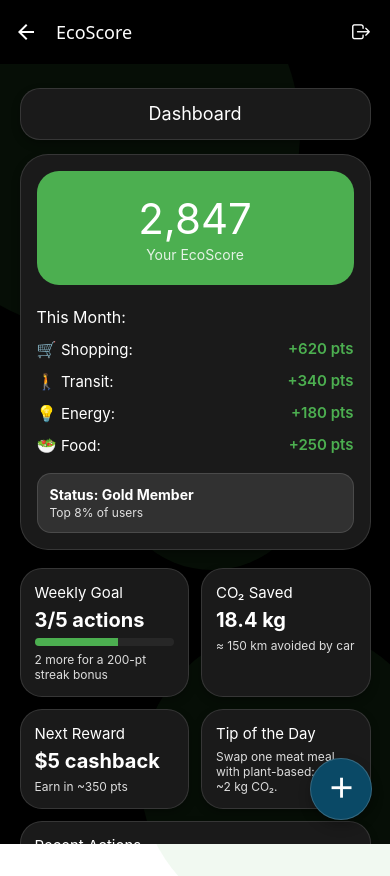
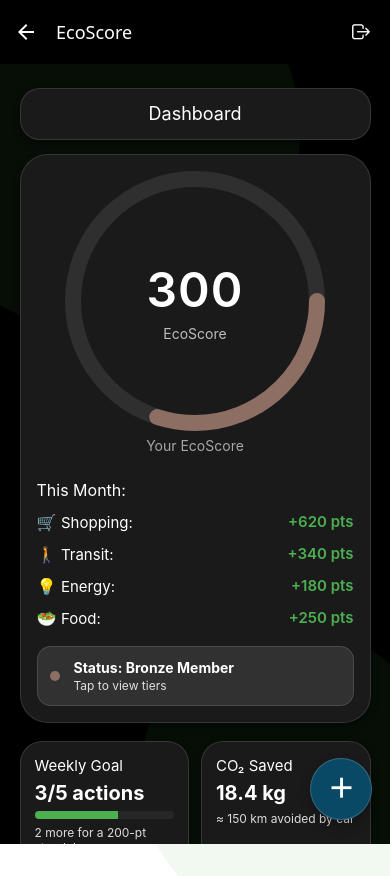
Before and after one commit to devyanigoil/EcoScore, a React Native app in the folder frontend/: screen /Home in a window 390 px wide. Built offline with nearby package versions, Linux system fonts and the light colour scheme; what expo-web-browser would draw is missing.

Commit message:
Added score ring

```diff
--- /dev/null
+++ b/frontend/screens/EcoScoreRing.js
@@ -0,0 +1,91 @@
+import React, { useEffect, useRef } from "react";
+import { View, Text, Animated, StyleSheet } from "react-native";
+import Svg, { Circle } from "react-native-svg";
+
+export const TIERS = [
+  { name: "Bronze", min: 0, max: 399, color: "#8D6E63" },
+  { name: "Silver", min: 400, max: 649, color: "#B0BEC5" },
+  { name: "Gold", min: 650, max: 849, color: "#D4AF37" },
+  { name: "Platinum", min: 850, max: 949, color: "#E5E4E2" },
+  { name: "Diamond", min: 950, max: 1000, color: "#64D8CB" },
+];
+
+export function getTier(score) {
+  const s = Math.max(0, Math.min(1000, Number(score) || 0));
+  return TIERS.find((t) => s >= t.min && s <= t.max) || TIERS[0];
+}
+
+const AnimatedCircle = Animated.createAnimatedComponent(Circle);
+
+export default function EcoScoreRing({
+  score,
+  size = 260,
+  stroke = 16,
+  trackColor = "#2F2F2F",
+  fixedColor, // optional: override tier color
+}) {
+  const radius = (size - stroke) / 2;
+  const circumference = 2 * Math.PI * radius;
+
+  const progress = useRef(new Animated.Value(0)).current;
+  const tier = getTier(score);
+
+  useEffect(() => {
+    Animated.timing(progress, {
+      toValue: Math.min(Math.max(score / 1000, 0), 1),
+      duration: 1400,
+      useNativeDriver: true,
+    }).start();
+  }, [score]);
+
+  const dashOffset = progress.interpolate({
+    inputRange: [0, 1],
+    outputRange: [circumference, 0],
+  });
+
+  return (
+    <View style={{ width: size, height: size }}>
+      <Svg width={size} height={size} viewBox={`0 0 ${size} ${size}`}>
+        <Circle
+          cx={size / 2}
+          cy={size / 2}
+          r={radius}
+          stroke={trackColor}
+          strokeWidth={stroke}
+          strokeLinecap="round"
+          fill="none"
+        />
+        <AnimatedCircle
+          cx={size / 2}
+          cy={size / 2}
+          r={radius}
+          stroke={fixedColor || tier.color}
+          strokeWidth={stroke}
+          strokeLinecap="round"
+          strokeDasharray={`${circumference} ${circumference}`}
+          strokeDashoffset={dashOffset}
+          fill="none"
+        />
+      </Svg>
+
+      <View style={styles.center}>
+        <Text style={styles.value}>{Math.round(score)}</Text>
+        <Text style={styles.unit}>EcoScore</Text>
+      </View>
+    </View>
+  );
+}
+
+const styles = StyleSheet.create({
+  center: {
+    position: "absolute",
+    top: 0,
+    left: 0,
+    right: 0,
+    bottom: 0,
+    alignItems: "center",
+    justifyContent: "center",
+  },
+  value: { fontSize: 48, color: "white", fontWeight: "600", letterSpacing: 1 },
+  unit: { marginTop: 6, color: "#BDBDBD" },
+});
--- a/frontend/screens/HomeScreen.js
+++ b/frontend/screens/HomeScreen.js
@@ -1,10 +1,20 @@
-import React from "react";
-import { View, Text, ScrollView } from "react-native";
+// HomeScreen.js
+import React, { useState } from "react";
+import {
+  View,
+  Text,
+  ScrollView,
+  Modal,
+  Pressable,
+  FlatList,
+  StyleSheet,
+} from "react-native";
 import { LinearGradient } from "expo-linear-gradient";
 import { useNavigation } from "@react-navigation/native";
 import { MODULES } from "./modules.config";
 import { baseStyles, homeStyles, COLORS } from "../styles/theme";
 import RadialModulesFab from "./RadialModulesFab";
+import EcoScoreRing, { getTier, TIERS } from "./EcoScoreRing";
 
 // Mock data (wire up later to real backend)
 const monthlyBreakdown = [
@@ -17,6 +27,12 @@ const monthlyBreakdown = [
 export default function HomeScreen() {
   const navigation = useNavigation();
 
+  // Example eco score (0..1000); replace with real state from backend
+  const ecoScore = 300;
+  const tier = getTier(ecoScore);
+
+  const [tiersOpen, setTiersOpen] = useState(false);
+
   return (
     <View style={baseStyles.container}>
       {/* Background theme */}
@@ -25,6 +41,7 @@ export default function HomeScreen() {
         <View style={[baseStyles.circle, baseStyles.circle2]} />
         <View style={[baseStyles.circle, baseStyles.circle3]} />
       </View>
+
       <ScrollView
         contentContainerStyle={homeStyles.content}
         showsVerticalScrollIndicator={false}
@@ -36,15 +53,16 @@ export default function HomeScreen() {
 
         {/* Score card */}
         <View style={homeStyles.card}>
-          <LinearGradient
-            colors={[COLORS.primary, COLORS.accent, COLORS.accentDark]}
-            start={{ x: 0, y: 0 }}
-            end={{ x: 1, y: 1 }}
-            style={homeStyles.scorePill}
-          >
-            <Text style={homeStyles.scoreValue}>2,847</Text>
-            <Text style={homeStyles.scoreLabel}>Your EcoScore</Text>
-          </LinearGradient>
+          {/* Top: animated EcoScore ring */}
+          <View style={{ alignItems: "center", marginBottom: 16 }}>
+            <EcoScoreRing
+              score={ecoScore}
+              // fixedColor="#3DDC84" // uncomment to force a single green
+            />
+            <Text style={{ color: "#A7A7A7", marginTop: 6 }}>
+              Your EcoScore
+            </Text>
+          </View>
 
           {/* Month breakdown */}
           <Text style={homeStyles.sectionTitle}>This Month:</Text>
@@ -60,11 +78,20 @@ export default function HomeScreen() {
             ))}
           </View>
 
-          {/* Status ribbon */}
-          <View style={homeStyles.statusRibbon}>
-            <Text style={homeStyles.statusTitle}>Status: Gold Member</Text>
-            <Text style={homeStyles.statusSub}>Top 8% of users</Text>
-          </View>
+          {/* Status ribbon -> press to open tiers */}
+          <Pressable
+            onPress={() => setTiersOpen(true)}
+            style={[homeStyles.statusRibbon, localStyles.statusPressable]}
+            android_ripple={{ color: "#222" }}
+          >
+            <View style={[localStyles.dot, { backgroundColor: tier.color }]} />
+            <View style={{ flex: 1 }}>
+              <Text style={homeStyles.statusTitle}>
+                Status: {tier.name} Member
+              </Text>
+              <Text style={homeStyles.statusSub}>Tap to view tiers</Text>
+            </View>
+          </Pressable>
         </View>
 
         {/* Suggested widgets (placeholders) */}
@@ -120,6 +147,7 @@ export default function HomeScreen() {
           </View>
         </View>
       </ScrollView>
+
       <RadialModulesFab
         modules={MODULES}
         onSelect={(key) => {
@@ -128,6 +156,71 @@ export default function HomeScreen() {
           if (key === "energy") navigation.navigate("Energy");
         }}
       />
+
+      {/* Tiers modal */}
+      <Modal visible={tiersOpen} transparent animationType="fade">
+        <Pressable
+          style={localStyles.backdrop}
+          onPress={() => setTiersOpen(false)}
+        >
+          <View style={localStyles.sheet}>
+            <Text style={localStyles.title}>EcoScore Tiers</Text>
+            <FlatList
+              data={TIERS}
+              keyExtractor={(t) => t.name}
+              renderItem={({ item }) => (
+                <View style={localStyles.row}>
+                  <View
+                    style={[localStyles.badge, { backgroundColor: item.color }]}
+                  />
+                  <Text style={localStyles.rowText}>
+                    {item.name} — {item.min}–{item.max}
+                  </Text>
+                </View>
+              )}
+            />
+            <Pressable
+              style={localStyles.close}
+              onPress={() => setTiersOpen(false)}
+            >
+              <Text style={{ color: "black", fontWeight: "600" }}>Close</Text>
+            </Pressable>
+          </View>
+        </Pressable>
+      </Modal>
     </View>
   );
 }
+
+const localStyles = StyleSheet.create({
+  statusPressable: {
+    flexDirection: "row",
+    alignItems: "center",
+    gap: 10,
+  },
+  dot: { width: 10, height: 10, borderRadius: 6, marginRight: 4 },
+  backdrop: {
+    flex: 1,
+    backgroundColor: "rgba(0,0,0,0.6)",
+    justifyContent: "flex-end",
+  },
+  sheet: {
+    backgroundColor: "#121212",
+    padding: 20,
+    borderTopLeftRadius: 18,
+    borderTopRightRadius: 18,
+    gap: 8,
+  },
+  title: { color: "white", fontSize: 18, fontWeight: "600", marginBottom: 8 },
+  row: { flexDirection: "row", alignItems: "center", paddingVertical: 6 },
+  badge: { width: 12, height: 12, borderRadius: 6, marginRight: 12 },
+  rowText: { color: "white" },
+  close: {
+    marginTop: 10,
+    alignSelf: "flex-end",
+    backgroundColor: "#E5E4E2",
+    paddingVertical: 8,
+    paddingHorizontal: 14,
+    borderRadius: 10,
+  },
+});
```
